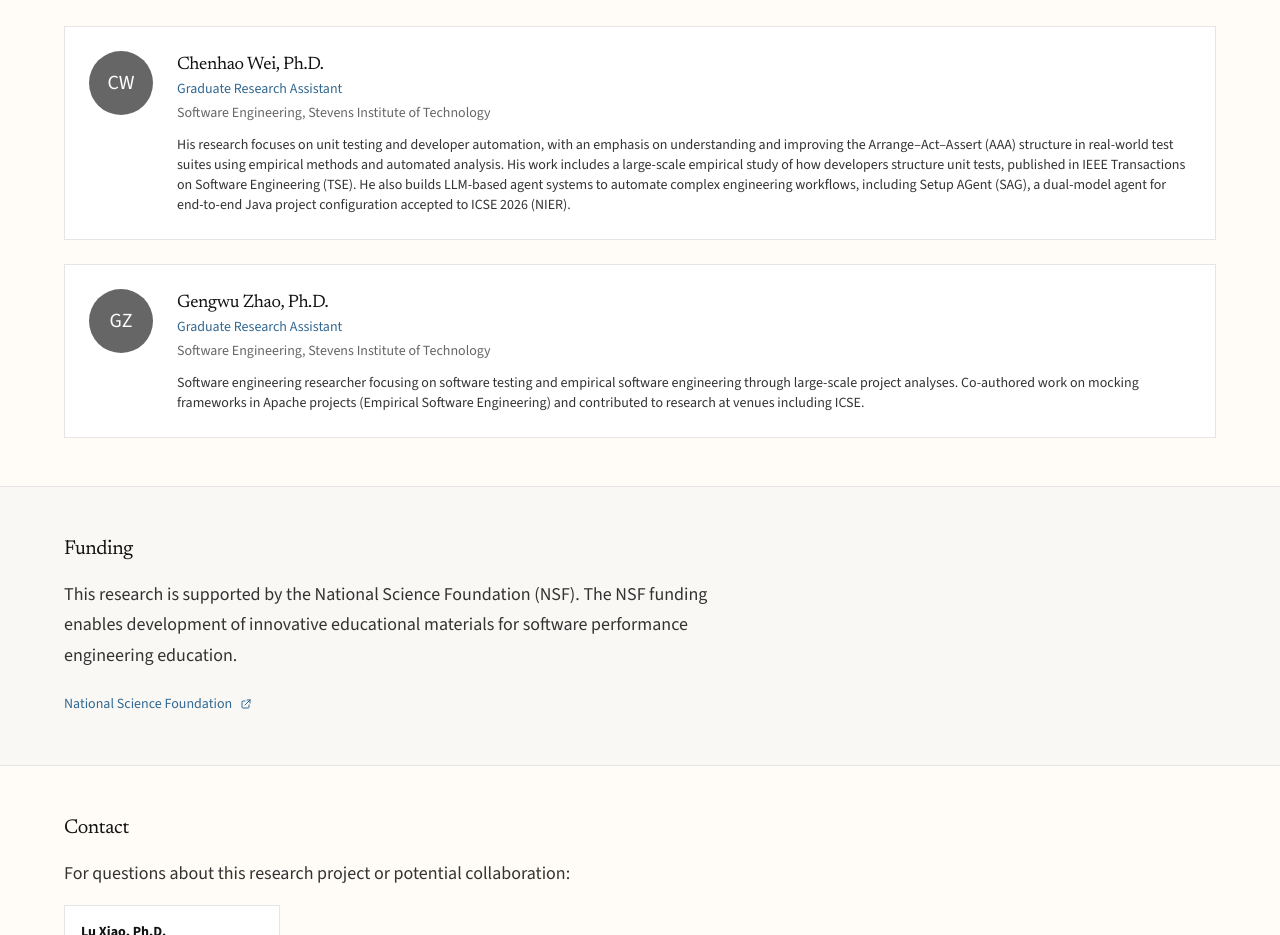
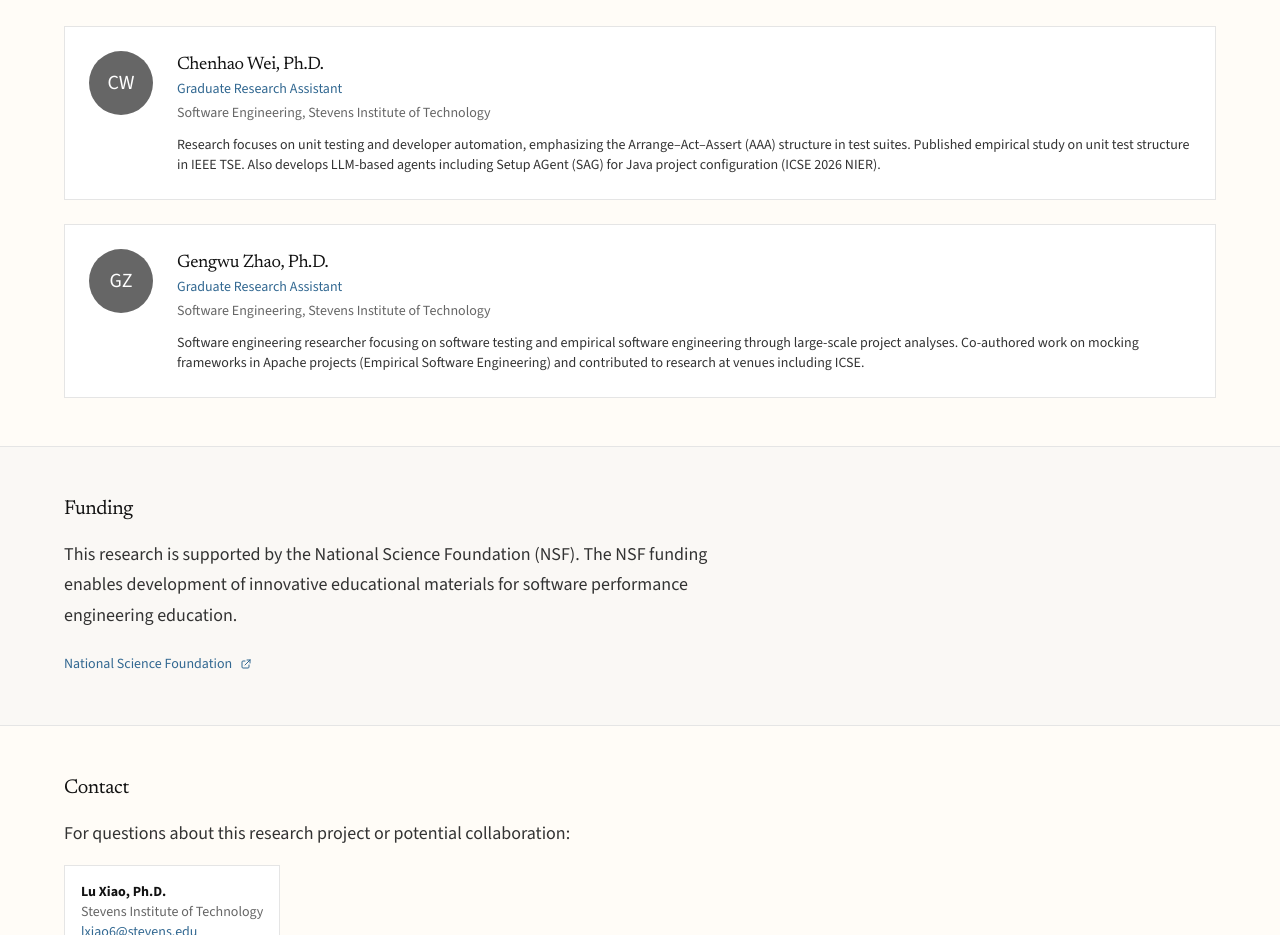
Before and after one commit to SIT-RiSE/NSF-perfstudio, a React (Vite) app: page /#/team in a window 1280 px wide. Shown: the part 1680-2615 px from the top of the page. Built offline with nearby package versions, Linux system fonts and the light colour scheme.

Commit message:
Shorten Chenhao Wei bio

```diff
--- a/src/pages/Team.tsx
+++ b/src/pages/Team.tsx
@@ -53,7 +53,7 @@ const researchAssistants = [
     role: 'Graduate Research Assistant',
     affiliation: 'Stevens Institute of Technology',
     department: 'Software Engineering',
-    bio: 'His research focuses on unit testing and developer automation, with an emphasis on understanding and improving the Arrange–Act–Assert (AAA) structure in real-world test suites using empirical methods and automated analysis. His work includes a large-scale empirical study of how developers structure unit tests, published in IEEE Transactions on Software Engineering (TSE). He also builds LLM-based agent systems to automate complex engineering workflows, including Setup AGent (SAG), a dual-model agent for end-to-end Java project configuration accepted to ICSE 2026 (NIER).',
+    bio: 'Research focuses on unit testing and developer automation, emphasizing the Arrange–Act–Assert (AAA) structure in test suites. Published empirical study on unit test structure in IEEE TSE. Also develops LLM-based agents including Setup AGent (SAG) for Java project configuration (ICSE 2026 NIER).',
     initials: 'CW',
   },
   {
```
